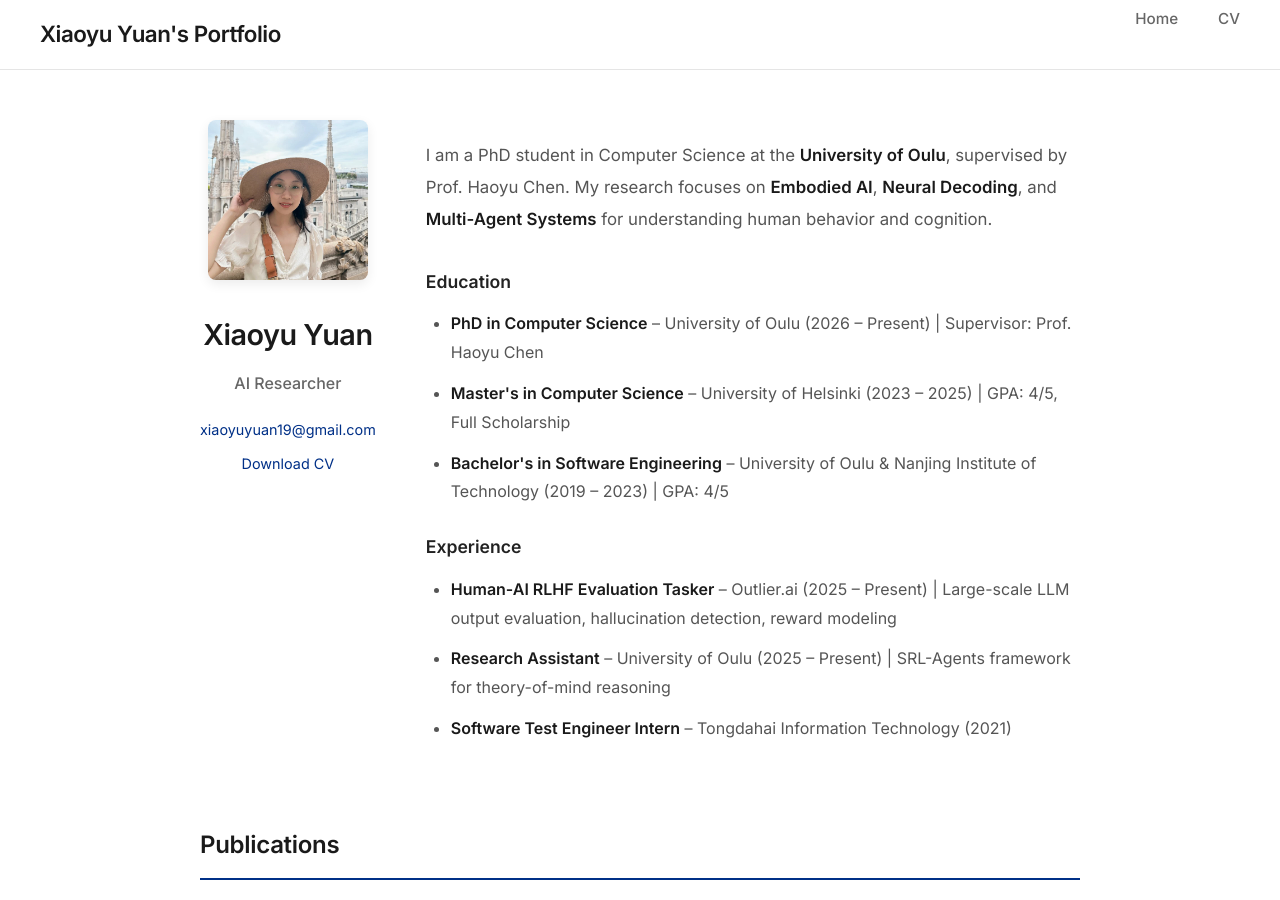
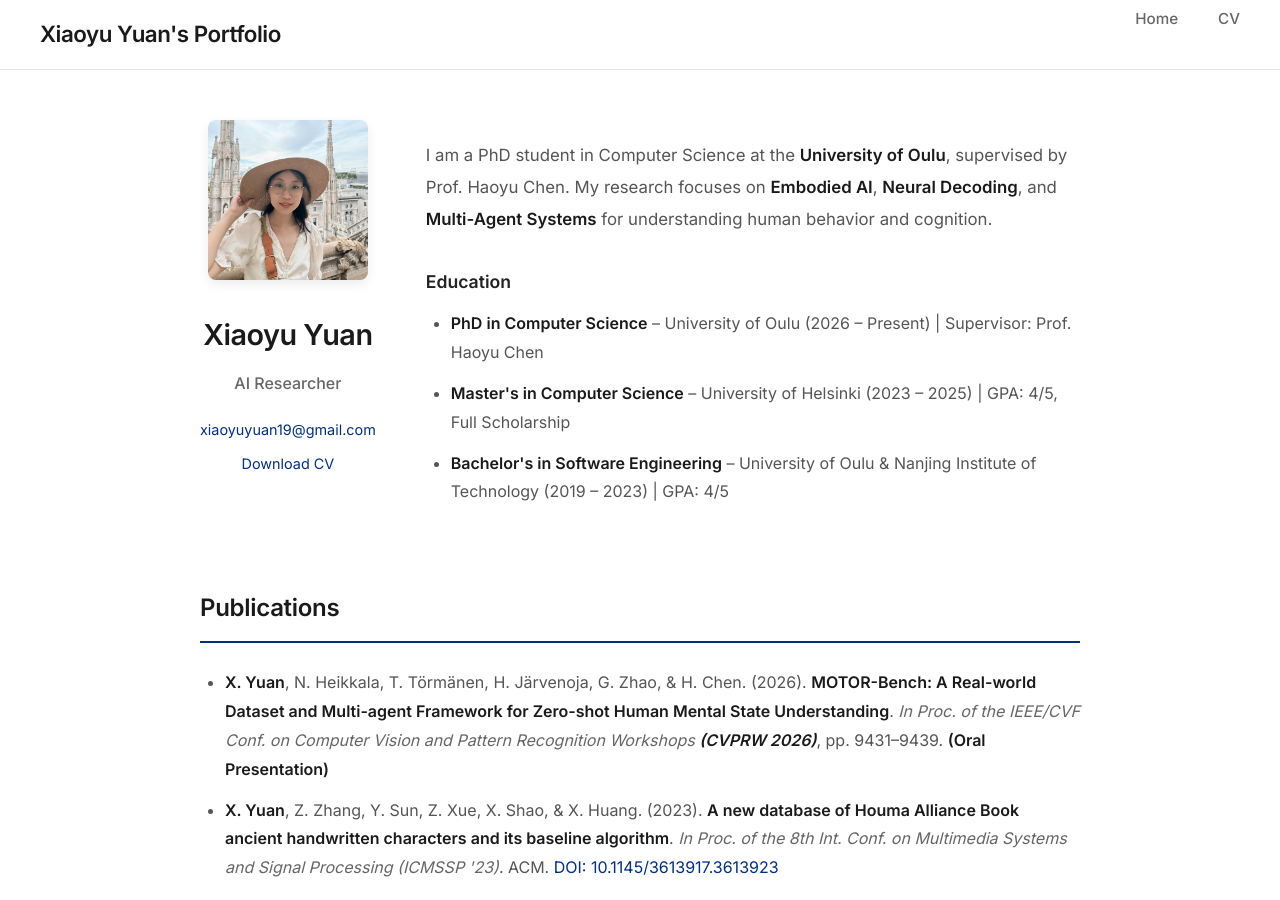
Before and after one commit to XiaoyuYuan19/portfolio, a Jekyll site: the page built from index.md, in a window 1280 px wide and 900 px high. Built offline with Jekyll 4.4.1, drawn with Linux system fonts in a browser that asks for light colours.

Commit message:
Remove Experience section

```diff
--- a/_layouts/default.html
+++ b/_layouts/default.html
@@ -392,14 +392,6 @@
             </ul>
           </div>
 
-          <div>
-            <h3>Experience</h3>
-            <ul>
-              <li><strong>Human-AI RLHF Evaluation Tasker</strong> – Outlier.ai (2025 – Present) | Large-scale LLM output evaluation, hallucination detection, reward modeling</li>
-              <li><strong>Research Assistant</strong> – University of Oulu (2025 – Present) | SRL-Agents framework for theory-of-mind reasoning</li>
-              <li><strong>Software Test Engineer Intern</strong> – Tongdahai Information Technology (2021)</li>
-            </ul>
-          </div>
         </div>
       </div>
 
```
